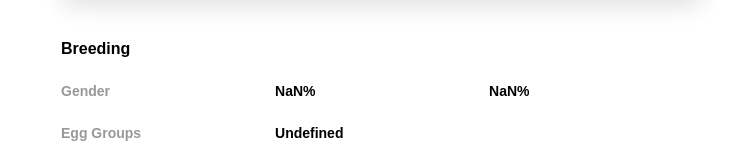
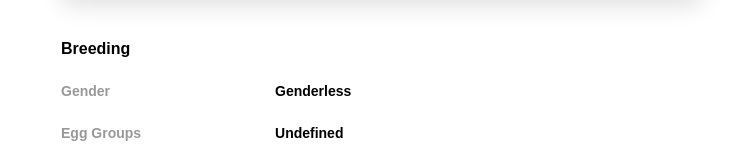
Before and after one commit to Stealty/V_Dex, a React (Vite) app: page /pokedex/1 in a window 1280 px wide. Shown: the part 584-746 px from the top of the page, without its empty margins (258-994 px from the left). Built offline with nearby package versions, Linux system fonts and the light colour scheme; no server answers; a web font is replaced by a local one.

Commit message:
Genderless breeding when data is NaN

```diff
--- a/src/components/molecules/Breeding/Breeding.jsx
+++ b/src/components/molecules/Breeding/Breeding.jsx
@@ -14,6 +14,10 @@ export default function Breeding({ data, date }) {
       <Paragraph title="Breeding" size="16" />
       <div className={styles.Breeding__gender}>
         <Paragraph title="Gender" opacity="04" size="14" />
+        {isNaN(gender) ? (
+          <Paragraph title="Genderless" size="14" />
+        ) : (
+          <>
             <Paragraph
               size="14"
               icon={gender > 0 && <MaleIcon />}
@@ -24,6 +28,8 @@ export default function Breeding({ data, date }) {
               icon={gender > 0 && <FemaleIcon />}
               title={gender < 0 ? null : femalePercent + "%"}
             />
+          </>
+        )}
       </div>
       <div className={styles.Breeding__eggGroups}>
         <Paragraph title="Egg Groups" opacity="04" size="14" />
```
Lines whose indentation alone changed are shown as unchanged.
